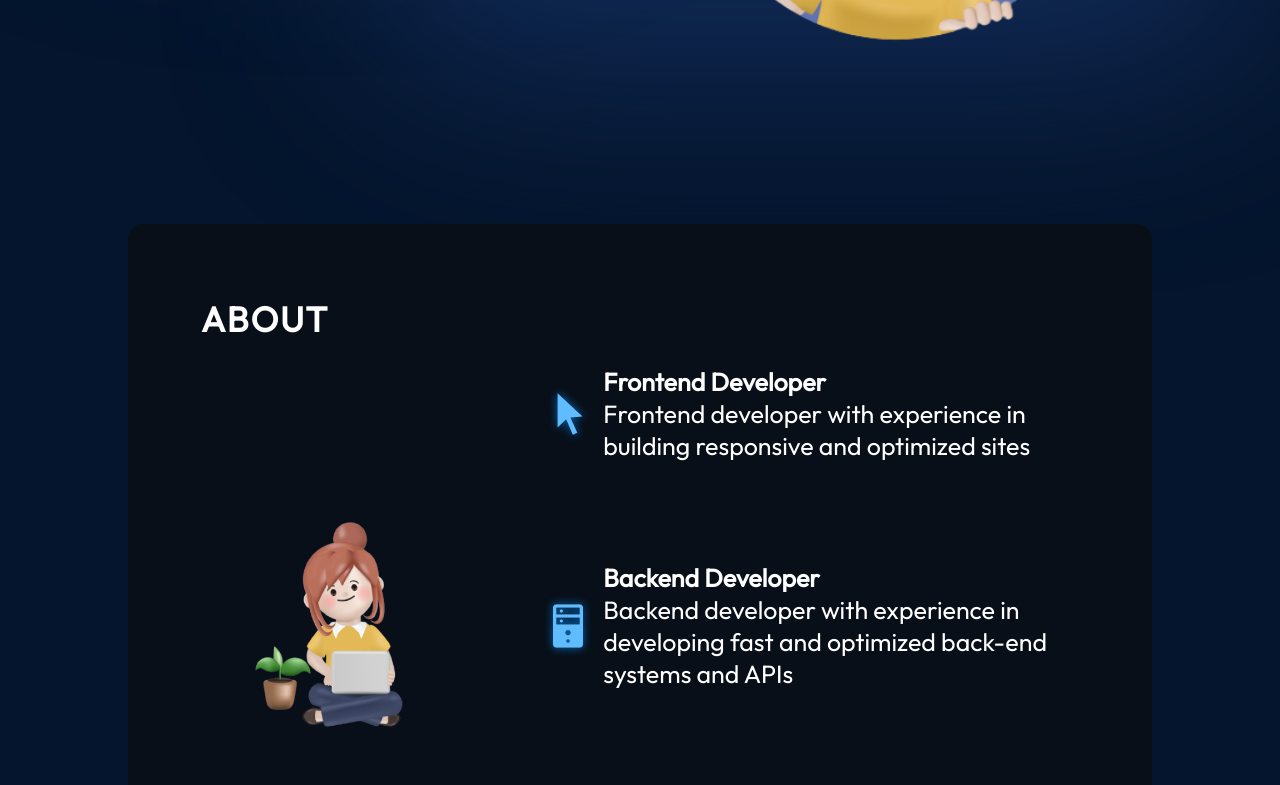
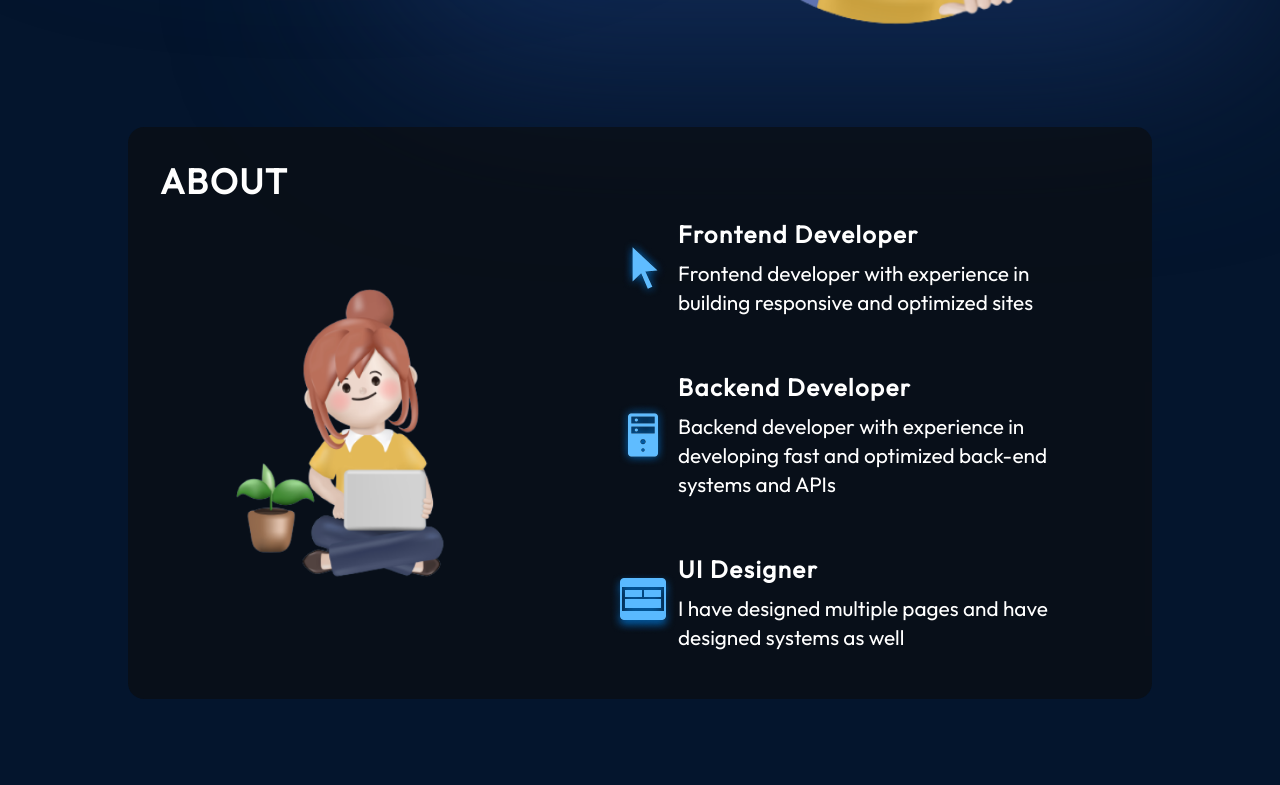
Before and after one commit to tanmayidev/portfolio-v1, a React (Vite) app: page / in a window 1280 px wide. Shown: the part 540-1325 px from the top of the page. Built offline with nearby package versions, Linux system fonts and the light colour scheme.

Commit message:
chore: add styles for about and navbar

```diff
--- a/src/components/About/About.module.css
+++ b/src/components/About/About.module.css
@@ -3,9 +3,9 @@
 .container {
   position: relative;
   background-color: rgba(12, 12, 12, 0.6);
-  border-radius: 15px;
-  padding: 73px;
-  margin-top: 129px;
+  border-radius: 1rem;
+  padding: 2rem;
+  margin-top: 3rem;
   z-index: 1;
   margin-left: 10%;
   margin-right: 10%;
@@ -13,7 +13,7 @@
 
 .title {
   color: var(--color-text);
-  font-size: 35px;
+  font-size: 2.2rem;
   font-weight: 700;
   letter-spacing: 1.75px;
   text-transform: uppercase;
@@ -26,23 +26,23 @@
 }
 
 .aboutImage {
-  width: 35%;
+  width: 45%;
 }
 
 .aboutItems {
   color: var(--color-text);
   display: flex;
   flex-direction: column;
-  gap: 50px;
+  gap: 1.5rem;
 }
 
 .aboutItem {
   display: flex;
   flex-direction: row;
   align-items: center;
-  border-radius: 20px;
+  border-radius: 1rem;
   list-style: none;
-  padding: 25px;
+  padding: 1rem;
   background-image: linear-gradient(
     90deg,
     rgba(165, 215, 232, 0.42) 0%,
@@ -58,22 +58,24 @@
 }
 
 .aboutItem h3 {
-  font-size: 25px;
+  font-size: 1.5rem;
+  letter-spacing: 1.5px;
   font-weight: 600;
+  margin-bottom: 0.6rem;
 }
 
 .aboutItem p {
-  font-size: 25px;
+  font-size: 1.3rem;
+  line-height: 1.8rem;
 }
 
 @media screen and (max-width: 830px) {
   .container {
     background-color: transparent;
-    padding-left: 0;
-    padding-right: 0;
   }
 
   .content {
+    align-items: center;
     flex-direction: column;
   }
 
@@ -82,7 +84,7 @@
   }
 
   .aboutItems {
-    margin-top: 29px;
+    margin-top: 1rem;
   }
 
   .aboutItem {
--- a/src/components/Hero/Hero.module.css
+++ b/src/components/Hero/Hero.module.css
@@ -8,6 +8,7 @@
   z-index: 1;
   margin-left: 10%;
   margin-right: 10%;
+  margin-top: -1rem;
 }
 
 .content {
@@ -33,7 +34,7 @@
 }
 
 .description {
-  font-size: 1.5rem;
+  font-size: 1.4rem;
   font-family: var(--font-roboto);
   margin-bottom: 2rem;
   line-height: 2rem;
@@ -106,5 +107,6 @@
 
   .content {
     align-items: center;
+    text-align: center;
   }
 }
```
